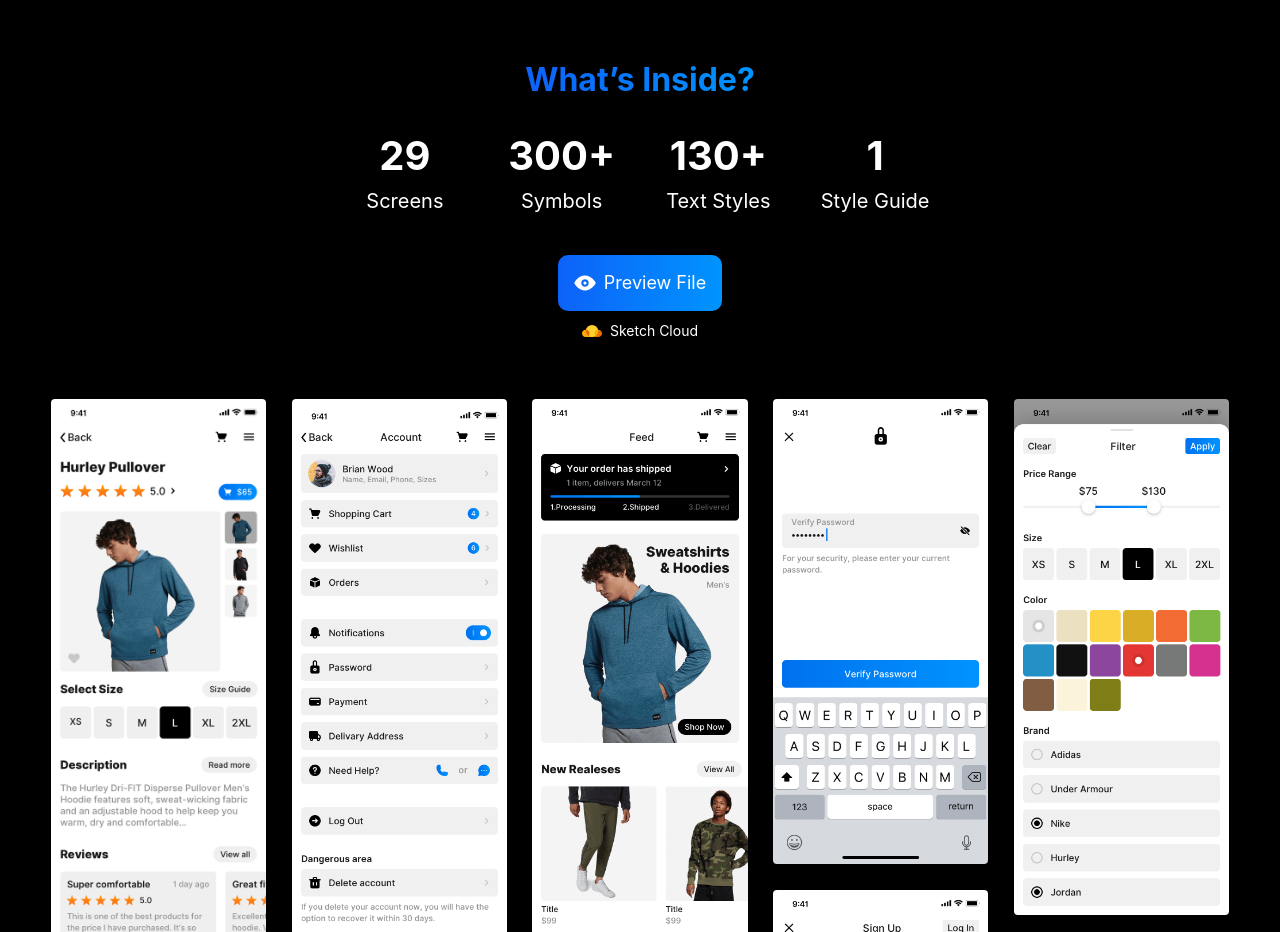
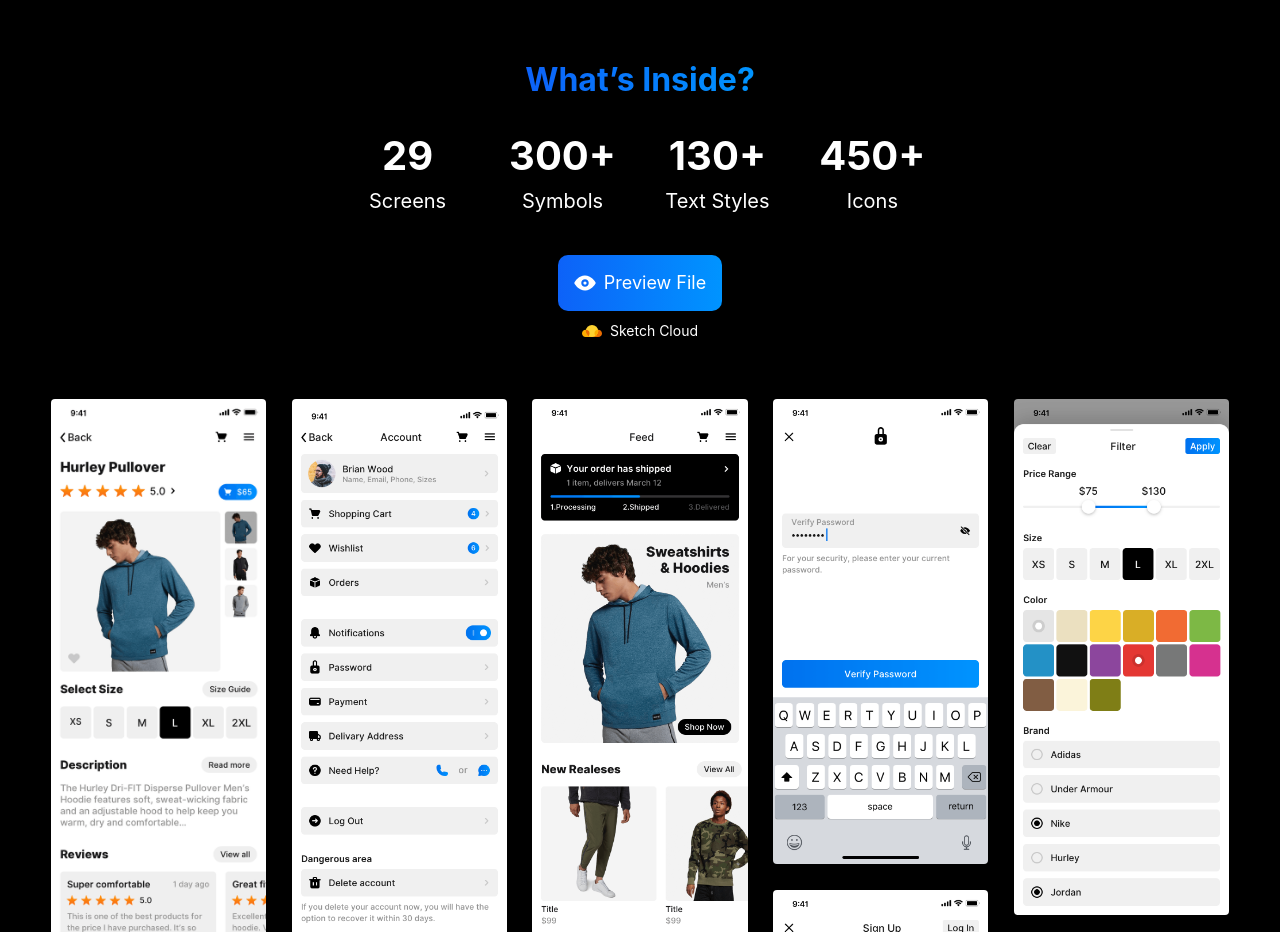
Before and after one commit to olegkovalenkome/Store-UI-Kit, a plain HTML site: page index.html in a window 1280 px wide. Shown: the part 3200-4132 px from the top of the page. Drawn offline with nearby package versions, Linux system fonts and the light colour scheme; a script that the page names is missing; a web font is replaced by a local one.

Commit message:
Edit content

```diff
--- a/index.html
+++ b/index.html
@@ -101,11 +101,11 @@
         <div id="w-node-fa0d55252451-5eb0c0d9" class="large-number">29</div>
         <div id="w-node-d97c81f2886f-5eb0c0d9" class="large-number">300+</div>
         <div id="w-node-791ca719d4be-5eb0c0d9" class="large-number">130+</div>
-        <div id="w-node-39707fb0d683-5eb0c0d9" class="large-number">1</div>
+        <div id="w-node-39707fb0d683-5eb0c0d9" class="large-number">450+</div>
         <div id="w-node-063401a1156f-5eb0c0d9" class="p4">Screens</div>
         <div id="w-node-db910f8114dc-5eb0c0d9" class="p4">Symbols</div>
         <div id="w-node-89214c04a299-5eb0c0d9" class="p4">Text Styles</div>
-        <div id="w-node-461d87194254-5eb0c0d9" class="p4">Style Guide</div>
+        <div id="w-node-461d87194254-5eb0c0d9" class="p4">Icons</div>
       </div><a href="https://sketch.cloud/s/xjV4J/p/iphone-xs" target="_blank" class="icon-button primary w-inline-block"><img src="images/Eye-Icon.svg" width="22" height="22" alt="" class="button-icon"><div class="p2">Preview File</div></a>
       <div class="button-caption"><img src="images/Sketch-Cloud.svg" height="16" alt="Sketch Cloud icon" class="caption-icon cloud">
         <div class="c1 white">Sketch Cloud</div>
```
